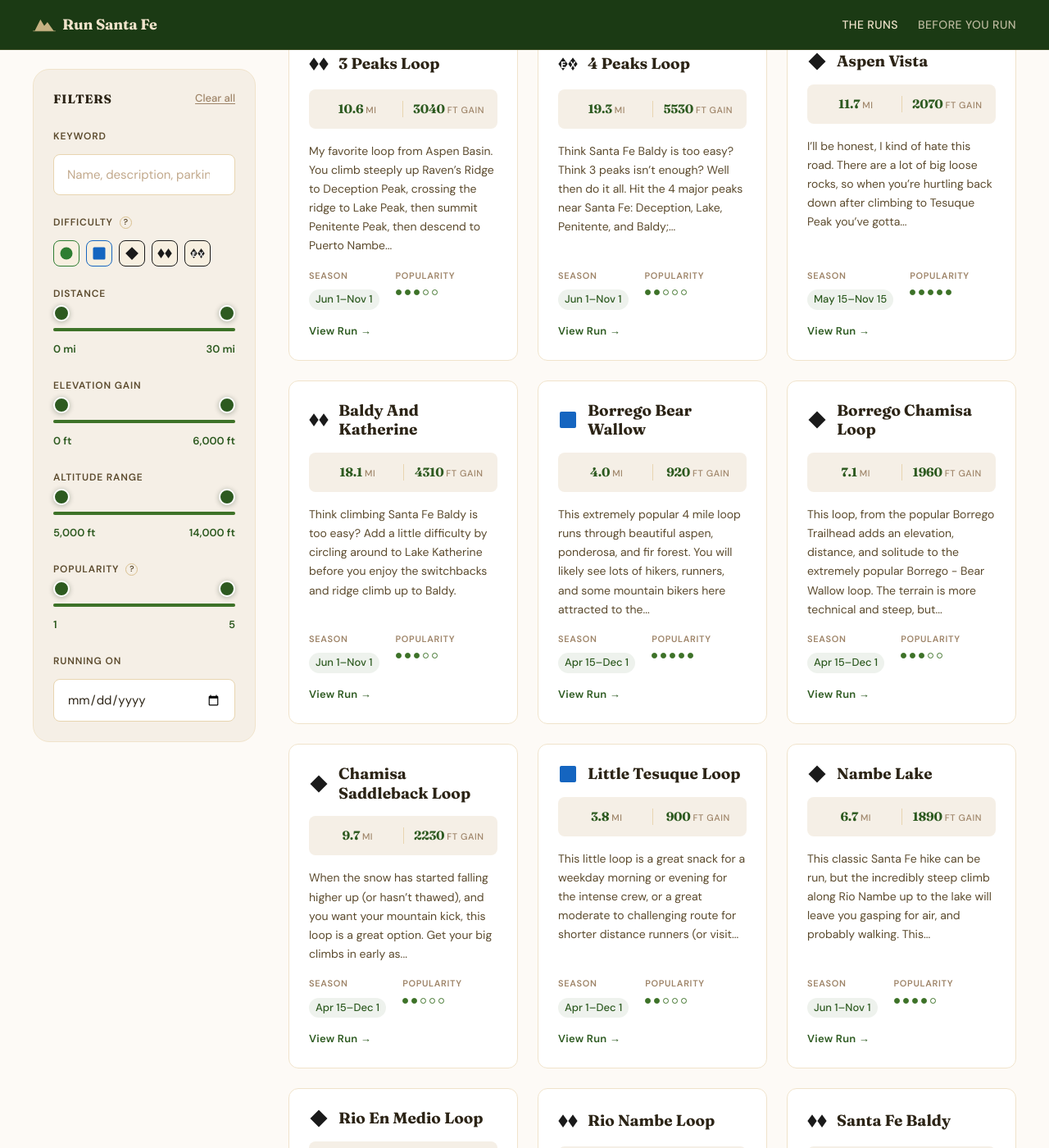
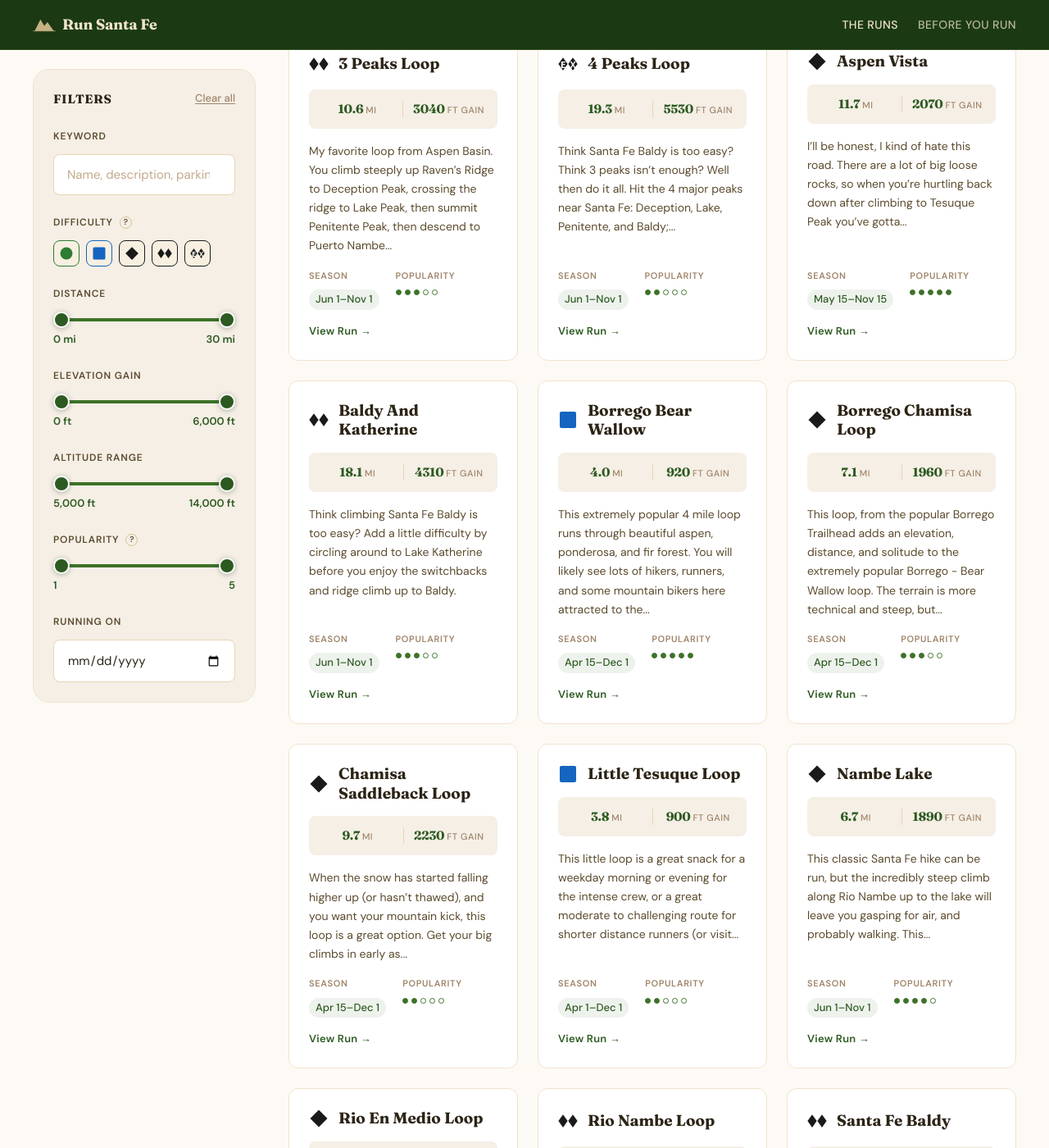
Before and after one commit to santa-fe-runs/santa-fe-run, a Jekyll site: the page built from index.html, in a window 1280 px wide and 1400 px high, scrolled down 629 px. Shown: the whole window at 82% size. Built offline with Jekyll 4.4.1, drawn with Linux system fonts in a browser that asks for light colours.

Commit message:
fix: align range slider thumbs onto the track

```diff
--- a/_sass/_components.scss
+++ b/_sass/_components.scss
@@ -578,12 +578,13 @@
 // ============================================================
 .range-slider {
   position: relative;
-  padding-top: 20px; // room for thumbs
 }
 
 .range-track {
   position: relative;
   height: 4px;
+  margin-top: 8px;   // (20px thumb height - 4px track) / 2 — centers track in thumb area
+  margin-bottom: 8px;
   background: $tan-300;
   border-radius: var(--radius-full);
   pointer-events: none;
@@ -604,7 +605,7 @@
   position: absolute;
   top: 0;
   width: 100%;
-  height: 4px;
+  height: 20px;
   background: transparent;
   border: none;
   outline: none;
```
